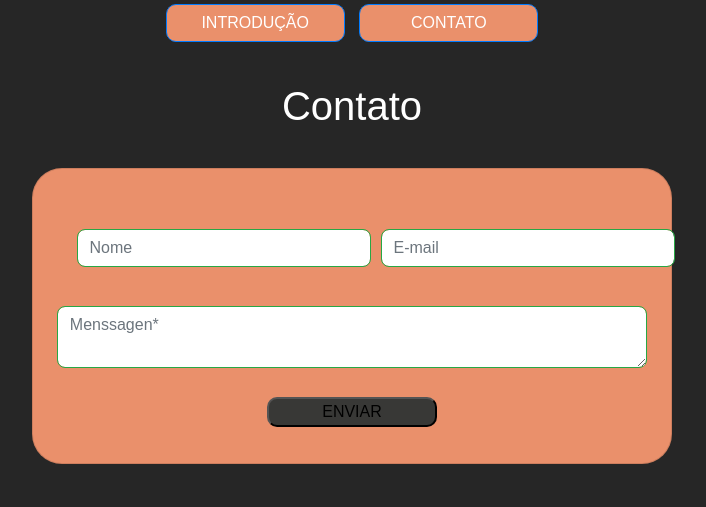
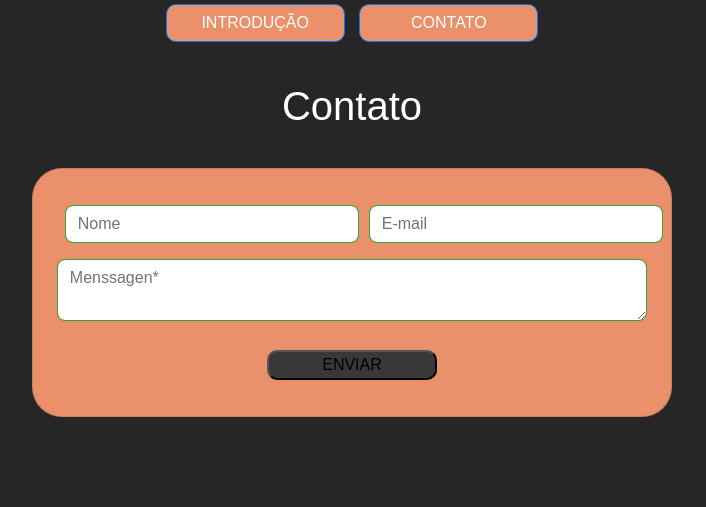
Before and after one commit to juninnzx21/hitdig, a PHP site: page /log/contato.php in a window 1280 px wide. Shown: the part 196-703 px from the top of the page, without its empty margins (288-994 px from the left). Run offline with PHP 8.4, Linux system fonts and the light colour scheme; some libraries are stand-ins or nearby versions; some web fonts are replaced.

Commit message:
correção

```diff
--- a/contato.php
+++ b/contato.php
@@ -65,7 +65,7 @@ include './host.php'
 
 
     .input3 {
-        margin: 8% 8%  8% 8% ;
+        margin: 0px 4%  0px 4% ;
         width: 100%;
         border-radius: 8px;
     }
```
